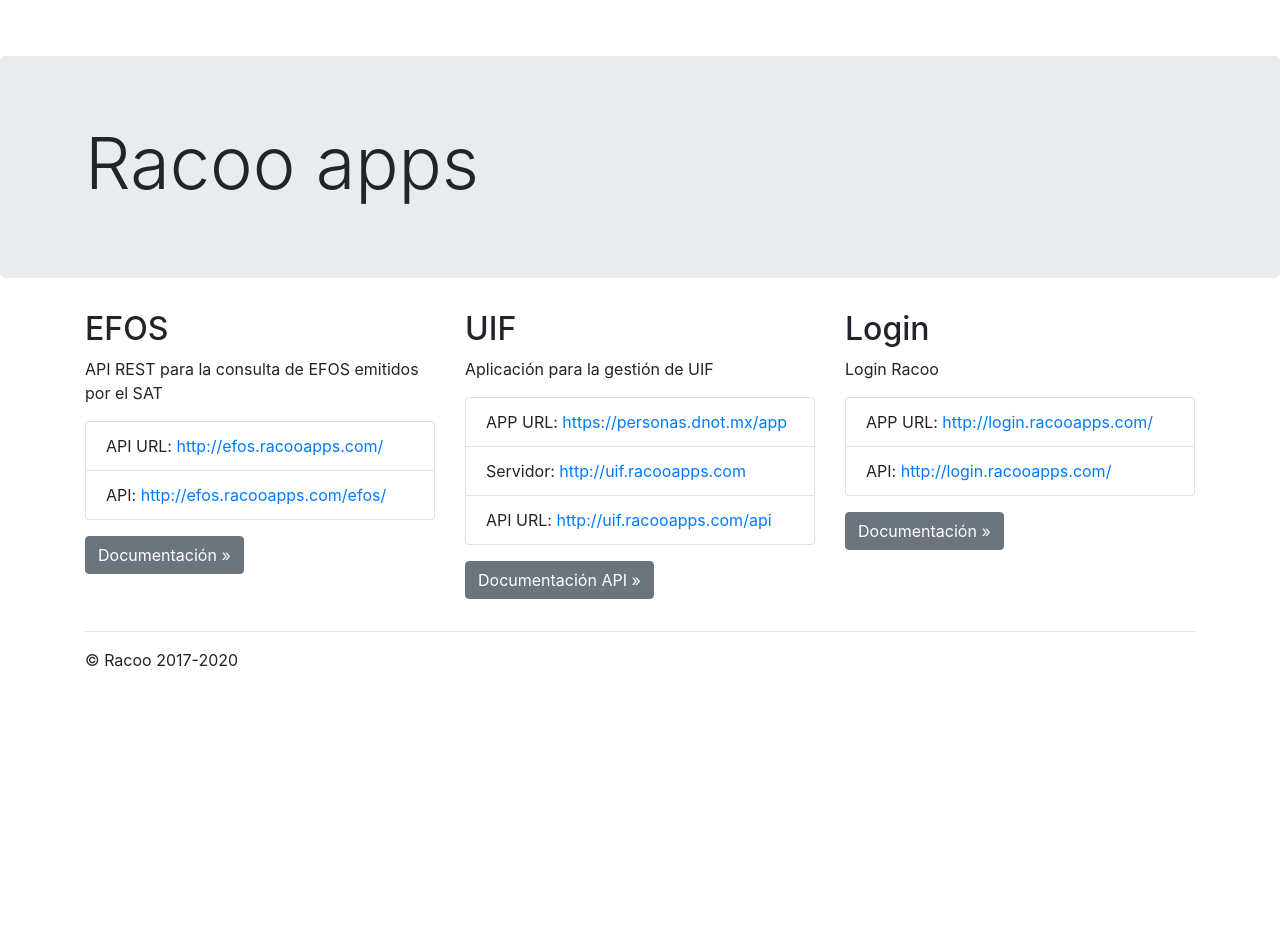
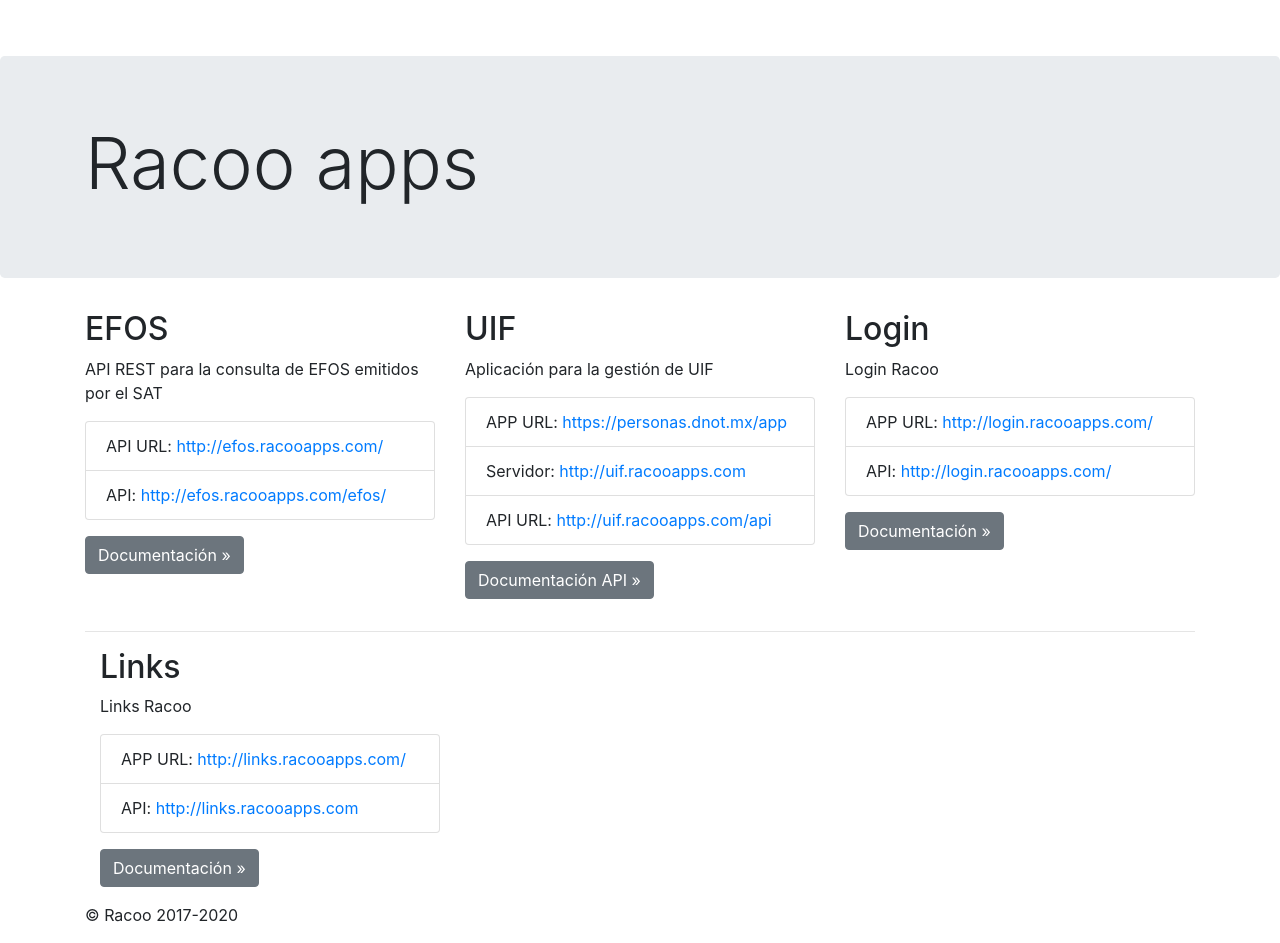
Before and after one commit to geraldosalazar16/racoo-landing, a plain HTML site: page index.html in a window 1280 px wide. Before the commit the page ends 800 px from the top, so only its background shows below. Drawn offline with nearby package versions, Linux system fonts and the light colour scheme.

Commit message:
adding LINKS

```diff
--- a/index.html
+++ b/index.html
@@ -119,6 +119,30 @@
       <hr>
 
     </div> <!-- /container -->
+    <div class="container">
+      <div class="col-md-4">
+        <h2>Links</h2>
+        <p>
+          Links Racoo
+        </p>
+        <p>
+          <ul class="list-group">
+            <li class="list-group-item">
+              APP URL: <a href="http://links.racooapps.com/" target="_blank">http://links.racooapps.com/</a>
+            </li>
+            <li class="list-group-item">
+              API: <a href="http://links.racooapps.com" target="_blank">http://links.racooapps.com</a>
+            </li>
+          </ul>
+        </p>
+        <p>
+          <a class="btn btn-secondary" href="http://links.racooapps.com/doc" target="_blank" role="button">
+            Documentación &raquo;
+          </a>
+        </p>
+      </div>
+
+    </div>
 
   </main>
 
```
